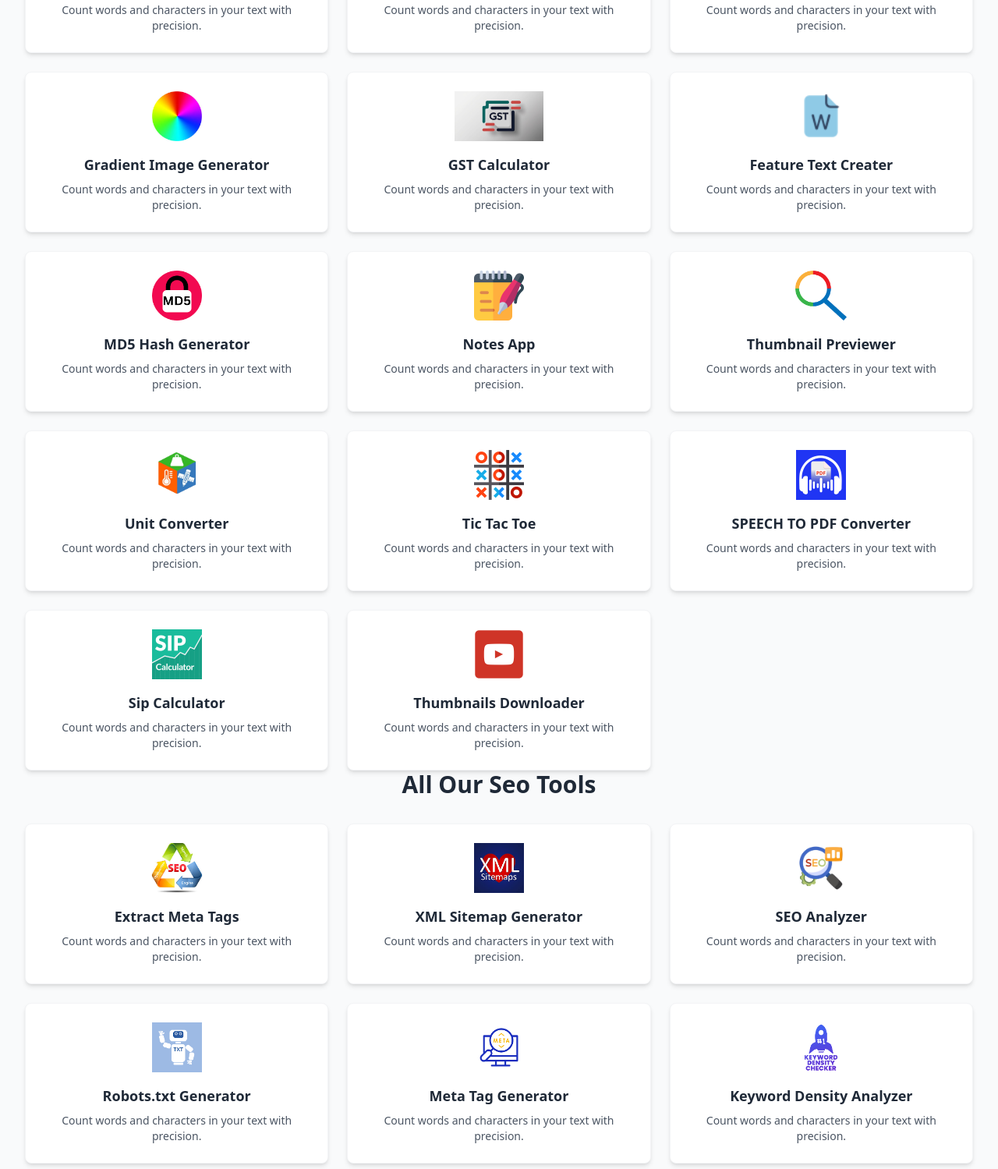
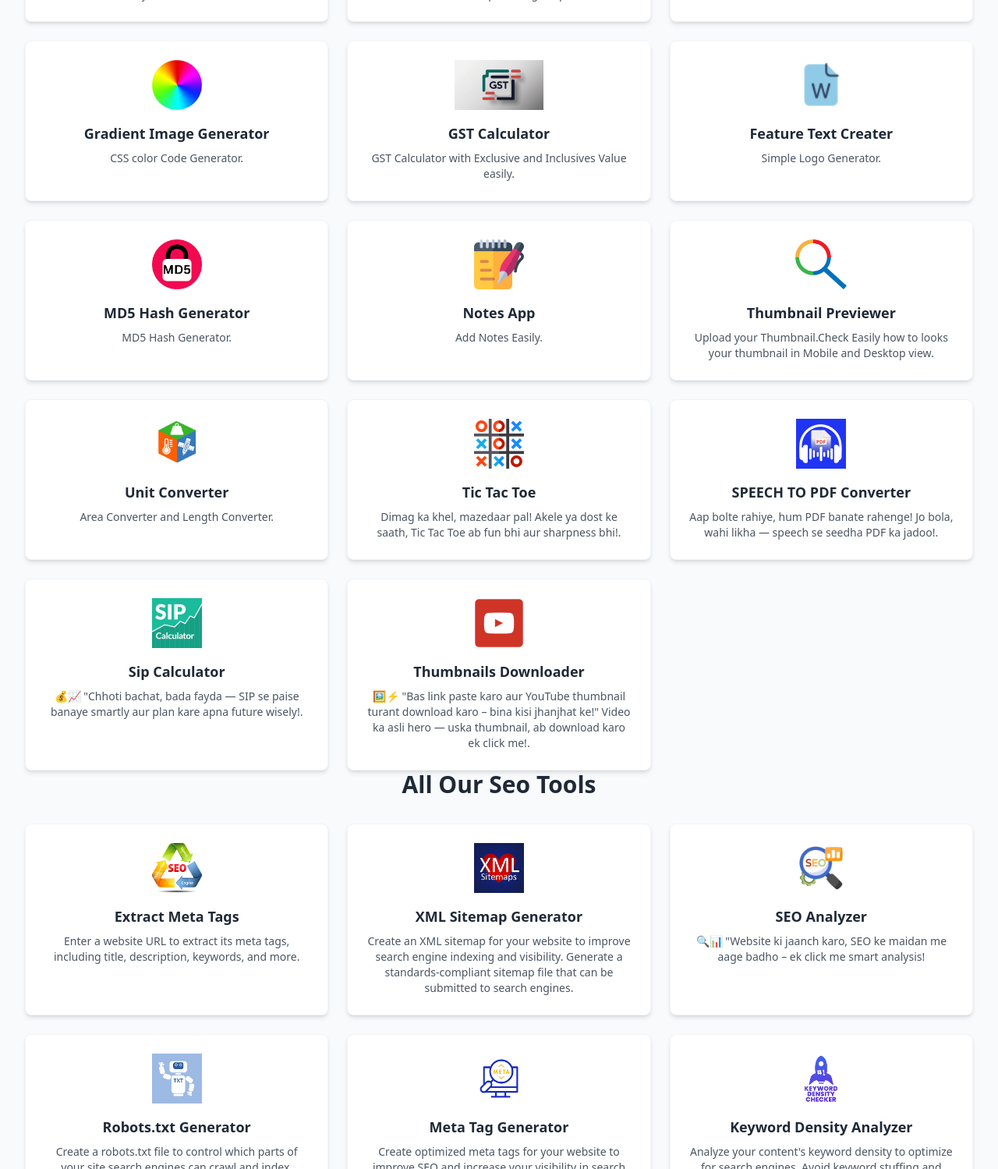
Before and after one commit to pdfmastertool/pdfmaster.fun, a website: page index.html in a window 1280 px wide. Shown: the part 6274-7773 px from the top of the page at 78% size. Drawn offline with nearby package versions, Linux system fonts and the light colour scheme.

Commit message:
Update index.html

```diff
--- a/index.html
+++ b/index.html
@@ -826,7 +826,7 @@ Accurate and reliable data.
             <img class="h-16 mx-auto mb-4" src="./images/imageresizer.png" alt="Word Counter Icon" />
             <h3 class="text-lg font-semibold text-gray-800 mb-2"> Image Resizer Tool</h3>
             <p class="text-sm text-gray-600">
-              Count words and characters in your text with precision.
+              Any Image resize with this Tool.
             </p>
           </a>
         </div>
@@ -837,7 +837,7 @@ Accurate and reliable data.
             <img class="h-16 mx-auto mb-4" src="./images/image100kb.png" alt="Word Counter Icon" />
             <h3 class="text-lg font-semibold text-gray-800 mb-2"> Image compress less than 100KB</h3>
             <p class="text-sm text-gray-600">
-              Count words and characters in your text with precision.
+              Any Image compress into 100 KB instantly.
             </p>
           </a>
         </div>
@@ -859,7 +859,7 @@ Accurate and reliable data.
             <img class="h-16 mx-auto mb-4" src="./images/texart.jpg" alt="Word Counter Icon" />
             <h3 class="text-lg font-semibold text-gray-800 mb-2">Image Text Add</h3>
             <p class="text-sm text-gray-600">
-              Count words and characters in your text with precision.
+              Texr Add in Any Image easily with this tool.
             </p>
           </a>
         </div>
@@ -870,7 +870,7 @@ Accurate and reliable data.
             <img class="h-16 mx-auto mb-4" src="./images/watermarkd.png" alt="Word Counter Icon" />
             <h3 class="text-lg font-semibold text-gray-800 mb-2"> Image Watermark Adder</h3>
             <p class="text-sm text-gray-600">
-              Count words and characters in your text with precision.
+              Add watermark easily to Any Image  Just in Few second.
             </p>
           </a>
         </div>
@@ -925,7 +925,7 @@ Accurate and reliable data.
             <img class="h-16 mx-auto mb-4" src="./images/agecal.png" alt="Word Counter Icon" />
             <h3 class="text-lg font-semibold text-gray-800 mb-2">Age Calculator</h3>
             <p class="text-sm text-gray-600">
-              Count words and characters in your text with precision.
+              Calculate your age in Just few clicks.
             </p>
           </a>
         </div>
@@ -939,7 +939,7 @@ Accurate and reliable data.
             <img class="h-16 mx-auto mb-4" src="./images/birdgame.jpg" alt="Word Counter Icon" />
             <h3 class="text-lg font-semibold text-gray-800 mb-2">BIrd Game</h3>
             <p class="text-sm text-gray-600">
-              Count words and characters in your text with precision.
+              Nice and smooth working Bird Game Play easily.
             </p>
           </a>
         </div>
@@ -952,7 +952,7 @@ Accurate and reliable data.
             <img class="h-16 mx-auto mb-4" src="./images/caesar-cipher-gcse-computer-science.png" alt="Word Counter Icon" />
             <h3 class="text-lg font-semibold text-gray-800 mb-2">Caesar Cipher Encoder & Decoder</h3>
             <p class="text-sm text-gray-600">
-              Count words and characters in your text with precision.
+              Encoder & Decoder Text easily.
             </p>
           </a>
         </div>
@@ -964,7 +964,7 @@ Accurate and reliable data.
             <img class="h-16 mx-auto mb-4" src="./images/hexcode.png" alt="Word Counter Icon" />
             <h3 class="text-lg font-semibold text-gray-800 mb-2"> Hex Color Picker</h3>
             <p class="text-sm text-gray-600">
-              Count words and characters in your text with precision.
+              Color Hex code Value Find easily Just Pick color and Automatically Show its Hex code value.
             </p>
           </a>
         </div>
@@ -976,7 +976,7 @@ Accurate and reliable data.
             <img class="h-16 mx-auto mb-4" src="./images/compound.png" alt="Word Counter Icon" />
             <h3 class="text-lg font-semibold text-gray-800 mb-2"> Compound Interest Calculator</h3>
             <p class="text-sm text-gray-600">
-              Count words and characters in your text with precision.
+              Calculate how your investment will grow over time with different compounding frequencies.
             </p>
           </a>
         </div>
@@ -988,7 +988,7 @@ Accurate and reliable data.
             <img class="h-16 mx-auto mb-4" src="./images/cssgreadient.png" alt="Word Counter Icon" />
             <h3 class="text-lg font-semibold text-gray-800 mb-2"> CSS Gradient Generator</h3>
             <p class="text-sm text-gray-600">
-              Count words and characters in your text with precision.
+              CSS Gradient  color code Generator.
             </p>
           </a>
         </div>
@@ -1000,7 +1000,7 @@ Accurate and reliable data.
             <img class="h-16 mx-auto mb-4" src="./images/color.jpg" alt="Word Counter Icon" />
             <h3 class="text-lg font-semibold text-gray-800 mb-2"> Gradient Image Generator</h3>
             <p class="text-sm text-gray-600">
-              Count words and characters in your text with precision.
+              CSS color Code Generator.
             </p>
           </a>
         </div>
@@ -1014,7 +1014,7 @@ Accurate and reliable data.
             <img class="h-16 mx-auto mb-4" src="./images/gst.jpg" alt="Word Counter Icon" />
             <h3 class="text-lg font-semibold text-gray-800 mb-2"> GST Calculator</h3>
             <p class="text-sm text-gray-600">
-              Count words and characters in your text with precision.
+              GST Calculator with Exclusive and Inclusives Value easily.
             </p>
           </a>
         </div>
@@ -1027,7 +1027,7 @@ Accurate and reliable data.
             <img class="h-16 mx-auto mb-4" src="./images/wordcounter.png" alt="Word Counter Icon" />
             <h3 class="text-lg font-semibold text-gray-800 mb-2">Feature Text Creater</h3>
             <p class="text-sm text-gray-600">
-              Count words and characters in your text with precision.
+              Simple Logo Generator.
             </p>
           </a>
         </div>
@@ -1040,7 +1040,7 @@ Accurate and reliable data.
             <img class="h-16 mx-auto mb-4" src="./images/md5.png" alt="Word Counter Icon" />
             <h3 class="text-lg font-semibold text-gray-800 mb-2"> MD5 Hash Generator</h3>
             <p class="text-sm text-gray-600">
-              Count words and characters in your text with precision.
+              MD5 Hash Generator.
             </p>
           </a>
         </div>
@@ -1054,7 +1054,7 @@ Accurate and reliable data.
             <img class="h-16 mx-auto mb-4" src="./images/notes.png" alt="Word Counter Icon" />
             <h3 class="text-lg font-semibold text-gray-800 mb-2"> Notes App</h3>
             <p class="text-sm text-gray-600">
-              Count words and characters in your text with precision.
+              Add Notes Easily.
             </p>
           </a>
         </div>
@@ -1069,7 +1069,7 @@ Accurate and reliable data.
             <img class="h-16 mx-auto mb-4" src="./images/thumbnaipre.png" alt="Word Counter Icon" />
             <h3 class="text-lg font-semibold text-gray-800 mb-2"> Thumbnail Previewer</h3>
             <p class="text-sm text-gray-600">
-              Count words and characters in your text with precision.
+              Upload your Thumbnail.Check Easily how to looks your thumbnail in Mobile and Desktop view.
             </p>
           </a>
         </div>
@@ -1082,7 +1082,7 @@ Accurate and reliable data.
             <img class="h-16 mx-auto mb-4" src="./images/unit.png" alt="Word Counter Icon" />
             <h3 class="text-lg font-semibold text-gray-800 mb-2"> Unit Converter</h3>
             <p class="text-sm text-gray-600">
-              Count words and characters in your text with precision.
+              Area Converter and Length Converter.
             </p>
           </a>
         </div>
@@ -1094,7 +1094,7 @@ Accurate and reliable data.
             <img class="h-16 mx-auto mb-4" src="./images/tic-tac-toe.png" alt="Word Counter Icon" />
             <h3 class="text-lg font-semibold text-gray-800 mb-2"> Tic Tac Toe</h3>
             <p class="text-sm text-gray-600">
-              Count words and characters in your text with precision.
+              Dimag ka khel, mazedaar pal! Akele ya dost ke saath, Tic Tac Toe ab fun bhi aur sharpness bhi!.
             </p>
           </a>
         </div>
@@ -1106,7 +1106,7 @@ Accurate and reliable data.
             <img class="h-16 mx-auto mb-4" src="./images/speechpdf.png" alt="Word Counter Icon" />
             <h3 class="text-lg font-semibold text-gray-800 mb-2"> SPEECH TO PDF Converter</h3>
             <p class="text-sm text-gray-600">
-              Count words and characters in your text with precision.
+              Aap bolte rahiye, hum PDF banate rahenge! Jo bola, wahi likha — speech se seedha PDF ka jadoo!.
             </p>
           </a>
         </div>
@@ -1118,7 +1118,7 @@ Accurate and reliable data.
             <img class="h-16 mx-auto mb-4" src="./images/sip.png" alt="Word Counter Icon" />
             <h3 class="text-lg font-semibold text-gray-800 mb-2"> Sip Calculator</h3>
             <p class="text-sm text-gray-600">
-              Count words and characters in your text with precision.
+             💰📈 "Chhoti bachat, bada fayda — SIP se paise banaye smartly aur plan kare apna future wisely!.
             </p>
           </a>
         </div>
@@ -1132,7 +1132,7 @@ Accurate and reliable data.
             <img class="h-16 mx-auto mb-4" src="./images/youtube.png" alt="Word Counter Icon" />
             <h3 class="text-lg font-semibold text-gray-800 mb-2"> Thumbnails Downloader</h3>
             <p class="text-sm text-gray-600">
-              Count words and characters in your text with precision.
+             🖼️⚡ "Bas link paste karo aur YouTube thumbnail turant download karo – bina kisi jhanjhat ke!" Video ka asli hero — uska thumbnail, ab download karo ek click me!.
             </p>
           </a>
         </div>
@@ -1149,7 +1149,7 @@ Accurate and reliable data.
             <img class="h-16 mx-auto mb-4" src="./images/seoextract.jpg" alt="Word Counter Icon" />
             <h3 class="text-lg font-semibold text-gray-800 mb-2"> Extract Meta Tags</h3>
             <p class="text-sm text-gray-600">
-              Count words and characters in your text with precision.
+              Enter a website URL to extract its meta tags, including title, description, keywords, and more.
             </p>
           </a>
         </div>
@@ -1160,7 +1160,7 @@ Accurate and reliable data.
             <img class="h-16 mx-auto mb-4" src="./images/xmlsitemap.jpg" alt="Word Counter Icon" />
             <h3 class="text-lg font-semibold text-gray-800 mb-2"> XML Sitemap Generator</h3>
             <p class="text-sm text-gray-600">
-              Count words and characters in your text with precision.
+             Create an XML sitemap for your website to improve search engine indexing and visibility. Generate a standards-compliant sitemap file that can be submitted to search engines.
             </p>
           </a>
         </div>
@@ -1171,7 +1171,7 @@ Accurate and reliable data.
             <img class="h-16 mx-auto mb-4" src="./images/seo.avif" alt="Word Counter Icon" />
             <h3 class="text-lg font-semibold text-gray-800 mb-2"> SEO Analyzer</h3>
             <p class="text-sm text-gray-600">
-              Count words and characters in your text with precision.
+              🔍📊 "Website ki jaanch karo, SEO ke maidan me aage badho – ek click me smart analysis!
             </p>
           </a>
         </div>
@@ -1182,7 +1182,7 @@ Accurate and reliable data.
             <img class="h-16 mx-auto mb-4" src="./images/Robots.txtGenerator.png" alt="Word Counter Icon" />
             <h3 class="text-lg font-semibold text-gray-800 mb-2"> Robots.txt Generator</h3>
             <p class="text-sm text-gray-600">
-              Count words and characters in your text with precision.
+            Create a robots.txt file to control which parts of your site search engines can crawl and index.
             </p>
           </a>
         </div>
@@ -1193,7 +1193,7 @@ Accurate and reliable data.
             <img class="h-16 mx-auto mb-4" src="./images/meta.png" alt="Word Counter Icon" />
             <h3 class="text-lg font-semibold text-gray-800 mb-2"> Meta Tag Generator</h3>
             <p class="text-sm text-gray-600">
-              Count words and characters in your text with precision.
+              Create optimized meta tags for your website to improve SEO and increase your visibility in search engine results.
             </p>
           </a>
         </div>
@@ -1204,7 +1204,7 @@ Accurate and reliable data.
             <img class="h-16 mx-auto mb-4" src="./images/keyword.png" alt="Word Counter Icon" />
             <h3 class="text-lg font-semibold text-gray-800 mb-2"> Keyword Density Analyzer</h3>
             <p class="text-sm text-gray-600">
-              Count words and characters in your text with precision.
+              Analyze your content's keyword density to optimize for search engines. Avoid keyword stuffing and improve your SEO strategy with this free tool.
             </p>
           </a>
         </div>
```
